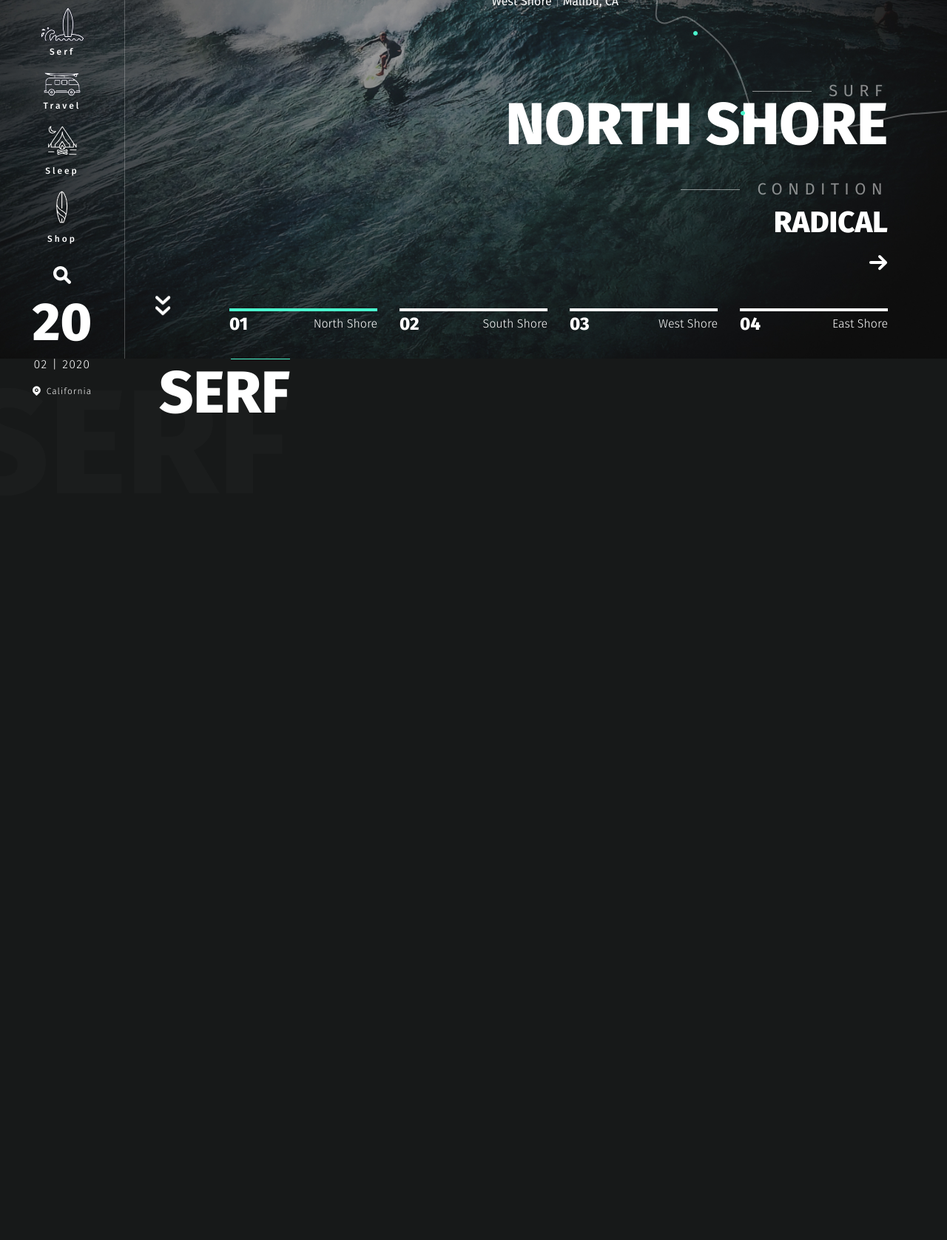
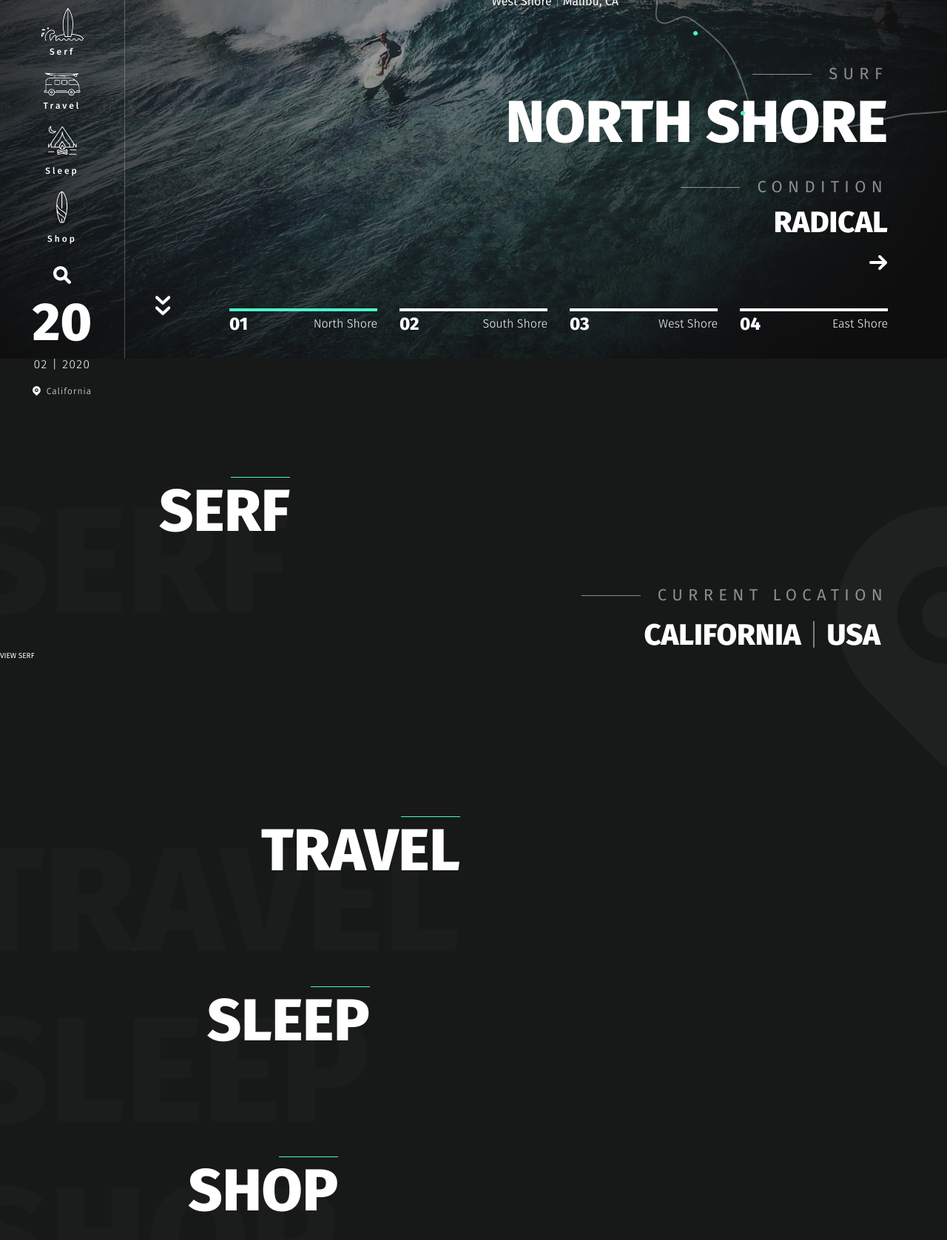
Before and after one commit to alexminsk7/serf, a website: page app/index.html in a window 1280 px wide. Shown: the part 315-1992 px from the top of the page at 74% size. Before the commit the page ends 1035 px from the top, so only its background shows below. Drawn offline with nearby package versions, Linux system fonts and the light colour scheme.

Commit message:
feat: added serf section

```diff
--- a/app/index.html
+++ b/app/index.html
@@ -6,7 +6,8 @@
 	<meta http-equiv="X-UA-Compatible" content="IE=edge">
 	<meta name="viewport" content="width=device-width, initial-scale=1.0">
 	<title>goSerf</title>
-	<link href="https://fonts.googleapis.com/css2?family=Fira+Sans:wght@300;400;500;800&display=swap" rel="stylesheet">
+	<link href="https://fonts.googleapis.com/css2?family=Fira+Sans:wght@100;300;400;500;800&display=swap"
+		rel="stylesheet">
 	<link rel="stylesheet" href="./css/style.min.css">
 </head>
 
@@ -118,9 +119,9 @@
 
 			<div class="slider-item">
 				<div class="slider-item__info">
-					<div class="suptitle-left slider-item__info-suptitle">Surf</div>
+					<div class="slider-item__info-suptitle headline-left">Surf</div>
 					<div class="slider__title slider-item__info-title">North Shore</div>
-					<div class="slider-item__info-suptext suptitle-left">Condition</div>
+					<div class="slider-item__info-suptext headline-left">Condition</div>
 					<div class="caption slider-item__info-text">Radical</div>
 					<a class="slider-item__info-link" href="#!">
 						<img src="./images/svg/arrow-right.svg" alt="arrow-right">
@@ -131,9 +132,9 @@
 
 			<div class="slider-item">
 				<div class="slider-item__info">
-					<div class="slider-item__info-suptitle suptitle-left">Surf</div>
+					<div class="slider-item__info-suptitle headline-left">Surf</div>
 					<div class="slider__title slider-item__info-title">South Shore</div>
-					<div class="slider-item__info-suptext suptitle-left">Condition</div>
+					<div class="slider-item__info-suptext headline-left">Condition</div>
 					<div class="caption slider-item__info-text">Radical</div>
 					<a class="slider-item__info-link" href="#!">
 						<img src="./images/svg/arrow-right.svg" alt="arrow-right">
@@ -144,9 +145,9 @@
 
 			<div class="slider-item">
 				<div class="slider-item__info">
-					<div class="slider-item__info-suptitle suptitle-left">Surf</div>
+					<div class="slider-item__info-suptitle headline-left">Surf</div>
 					<div class="slider__title slider-item__info-title">West Shore</div>
-					<div class="slider-item__info-suptext suptitle-left">Condition</div>
+					<div class="slider-item__info-suptext headline-left">Condition</div>
 					<div class="caption slider-item__info-text">Radical</div>
 					<a class="slider-item__info-link" href="#!">
 						<img src="./images/svg/arrow-right.svg" alt="arrow-right">
@@ -157,9 +158,9 @@
 
 			<div class="slider-item">
 				<div class="slider-item__info">
-					<div class="slider-item__info-suptitle suptitle-left">Surf</div>
+					<div class="slider-item__info-suptitle headline-left">Surf</div>
 					<div class="slider__title slider-item__info-title">East Shore</div>
-					<div class="slider-item__info-suptext suptitle-left">Condition</div>
+					<div class="slider-item__info-suptext headline-left">Condition</div>
 					<div class="caption slider-item__info-text">Radical</div>
 					<a class="slider-item__info-link" href="#!">
 						<img src="./images/svg/arrow-right.svg" alt="arrow-right">
@@ -209,6 +210,8 @@
 		<!-- slider-dots -->
 	</header>
 
+	<div class="container">
+
 		<section class="serf">
 			<div class="title">
 				<span>
@@ -216,7 +219,58 @@
 					<h3>serf</h3>
 				</span>
 			</div>
+
+			<div class="serf__subtitle">
+				<div class="subtitle">
+					<div class="headline-left">Current location</div>
+					<div class="subtitle__head">California <span>|</span> USA</div>
+				</div>
+			</div>
+
+			<div class="serf-slider">
+				<div class="serf-box">
+					<div class="serf-box__inner">
+						<div class="serf-box__inner-title"></div>
+						<div class="serf-box__inner-location"></div>
+						<div class="btn-box">
+							<a href="#!">
+								view <span>serf</span>
+							</a>
+						</div>
+					</div>
+				</div>
+			</div>
+
 		</section>
+
+		<section class="travel">
+			<div class="title">
+				<span>
+					travel
+					<h3>travel</h3>
+				</span>
+			</div>
+		</section>
+
+		<section class="sleep">
+			<div class="title">
+				<span>
+					sleep
+					<h3>sleep</h3>
+				</span>
+			</div>
+		</section>
+
+		<section class="shop">
+			<div class="title">
+				<span>
+					shop
+					<h3>shop</h3>
+				</span>
+			</div>
+		</section>
+
+	</div>
 
 	<script src="https://ajax.googleapis.com/ajax/libs/jquery/3.4.1/jquery.min.js"></script>
 	<script src="js/libs.min.js"></script>
--- a/app/scss/_components.scss
+++ b/app/scss/_components.scss
@@ -1,9 +1,16 @@
+.container {
+	max-width: 192rem;
+	margin: 0 auto;
+	outline: 1px solid red;
+}
+
 .aligner {
 	margin: 0 auto;
 }
 
 .title,
 .caption,
+.subtitle__head,
 .slider__title {
 	font-weight: 800;
 }
@@ -39,7 +46,8 @@
 	}
 }
 
-.caption {
+.caption,
+.subtitle__head {
 	font-size: 4rem;
 }
 
@@ -70,3 +78,23 @@
 .slider-arrows__left {
 	right: 12.5rem;
 }
+
+.headline-left {
+	display: inline-block;
+	position: relative;
+	font-size: 2.2rem;
+	line-height: 3.2rem;
+	letter-spacing: 0.73rem;
+	padding-left: 10.3rem;
+	opacity: 0.5;
+	margin-bottom: 1.5rem;
+	&::before {
+		content: '';
+		position: absolute;
+		width: 8rem;
+		height: 1px;
+		left: 0;
+		top: 50%;
+		background-color: $white;
+	}
+}
--- a/app/scss/_header.scss
+++ b/app/scss/_header.scss
@@ -112,28 +112,8 @@
 			right: 8rem;
 			bottom: 11.6rem;
 			text-align: right;
-
-			.suptitle-left {
-				display: inline-block;
-				position: relative;
-				font-size: 2.2rem;
-				line-height: 3.2rem;
-				letter-spacing: 0.73rem;
-				padding-left: 10.3rem;
-				opacity: 0.5;
-				margin-bottom: 0.5rem;
-				&::before {
-					content: '';
-					position: absolute;
-					width: 8rem;
-					height: 1px;
-					left: 0;
-					top: 50%;
-					background-color: $white;
-				}
-			}
 			&-title {
-				margin-bottom: 4.8rem;
+				margin: 1rem 0 4.8rem;
 			}
 			&-suptext {
 				margin-bottom: 0.8rem;
--- /dev/null
+++ b/app/scss/_serf.scss
@@ -0,0 +1,23 @@
+.serf {
+	padding: 16rem 0 21rem;
+	background-image: url(../images/svg/serf-map.svg);
+	background-position: right 20rem;
+	background-repeat: no-repeat;
+	background-size: auto;
+	&__subtitle {
+		text-align: right;
+		padding-right: 8rem;
+		margin-top: -8.6rem;
+
+		.subtitle {
+			// display: inline-block;
+			// text-align: right;
+			&__head {
+				padding-right: 1rem;
+				span {
+					font-weight: 100;
+				}
+			}
+		}
+	}
+}
--- a/app/scss/style.scss
+++ b/app/scss/style.scss
@@ -3,3 +3,4 @@
 @import 'root';
 @import 'components';
 @import 'header';
+@import 'serf';
```
Also changed, not shown: app/css/style.min.css, app/images/svg/serf-map.svg (added). Lines whose indentation alone changed are shown as unchanged.
